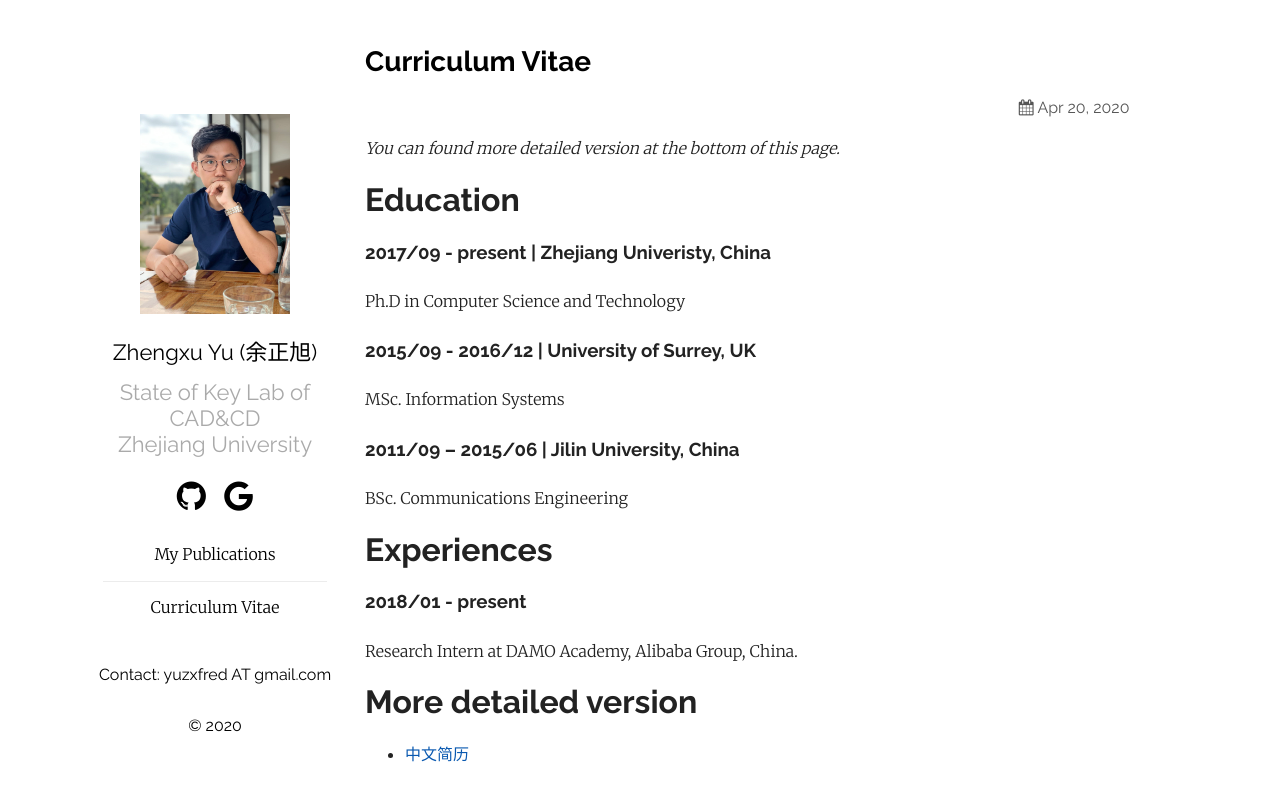
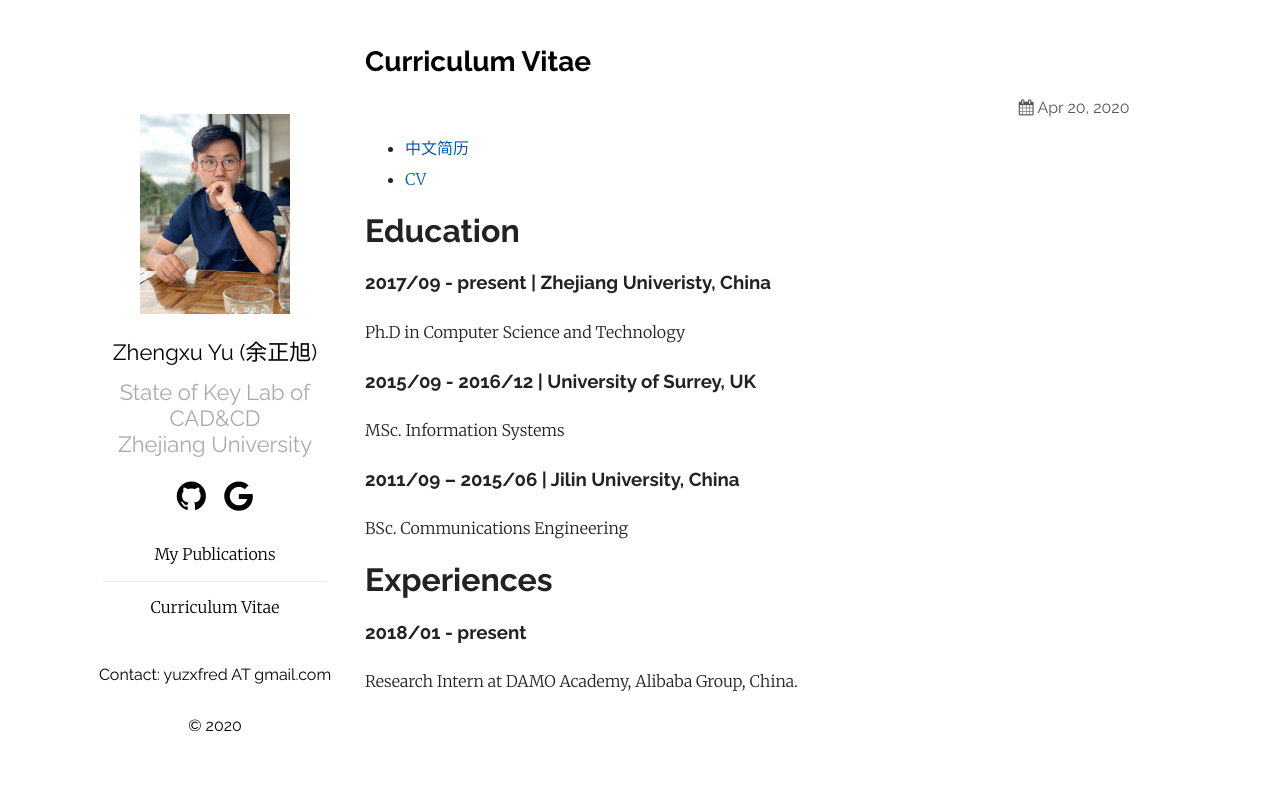
Before and after one commit to zhengxuyu/zhengxuyu.github.io, a Jekyll site: the page built from pages/CV.md, in a window 1280 px wide. Shown: the top 801 px of the page. Built offline with Jekyll 4.4.1, drawn with Linux system fonts in a browser that asks for light colours.

```diff
--- a/pages/CV.md
+++ b/pages/CV.md
@@ -3,7 +3,8 @@ layout: post
 title:  Curriculum Vitae
 date:   2020-04-20 18:58:09 +0530
 ---
-*You can found more detailed version at the bottom of this page.*
+* [中文简历](/assets/CV_zh_200803.pdf)
+* [CV](/assets/CV_zh_200803.pdf)
 
 # Education
 
@@ -25,6 +26,3 @@ BSc. Communications Engineering
 ### 2018/01 - present
 
   Research Intern at DAMO Academy, Alibaba Group, China.
-
-# More detailed version
-* [中文简历](/assets/chinese_CV_0804.pdf)
```
Also changed, not shown: 2 other files.
